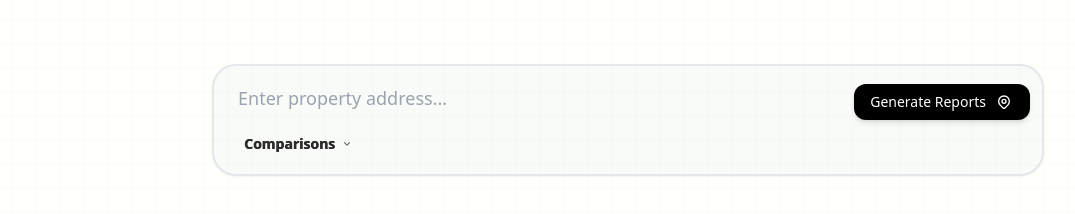
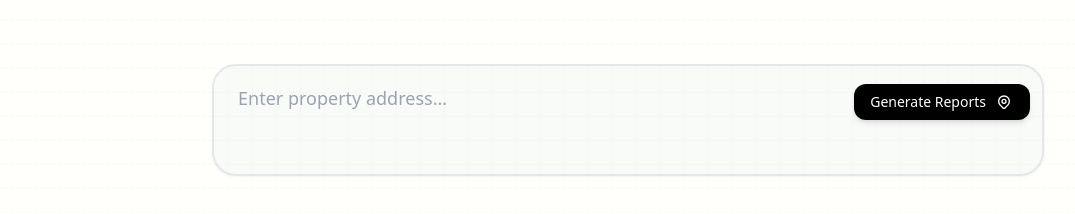
Before and after one commit to isuckplshelpmetestimony/Kairos, a React (Vite) app in the folder Kairos/: page / in a window 1280 px wide. Shown: the part 508-722 px from the top of the page, without its empty margins (12-1087 px from the left). Built offline with nearby package versions, Linux system fonts and the light colour scheme; a web font is replaced by a local one.

Commit message:
Feature flag: Comparisons dropdown hidden with visibility CSS (preserves command box size, easily re-enable)

```diff
--- a/Kairos/src/App.tsx
+++ b/Kairos/src/App.tsx
@@ -23,6 +23,14 @@ import type { KairosAddressOutput } from './types/address';
 import { loadProjections, formatProjectionLabel, findProjectionByName } from './types/projection';
 import type { ProjectionData } from './types/projection';
 
+// ============================================================================
+// FEATURE FLAGS
+// ============================================================================
+// Set to true to enable, false to hide. No code deletion required.
+const FEATURE_FLAGS = {
+  COMPARISONS_DROPDOWN: false, // Enable when 5+ clients request this feature
+};
+// ============================================================================
 
 export default function App() {
   const [compsSelected, setCompsSelected] = useState(true);
@@ -190,7 +198,7 @@ export default function App() {
             </div>
 
             {/* Toggle Buttons at Bottom */}
-            <div className="px-6 flex gap-2">
+            <div className="px-6 flex gap-2" style={{ visibility: FEATURE_FLAGS.COMPARISONS_DROPDOWN ? 'visible' : 'hidden' }}>
               <InlineToggle
                 label="Comparisons"
                 isSelected={compsSelected}
@@ -248,7 +256,7 @@ export default function App() {
 
                 See KAIROS-GUARDRAILS.md > COMPARISONS DROPDOWN DESIGN GUARDRAIL
             ======================================================================== */}
-            {isComparisonsOpen && (
+            {FEATURE_FLAGS.COMPARISONS_DROPDOWN && isComparisonsOpen && (
               <div className="absolute top-full left-0 right-0 mt-2 z-50 bg-white/95 border border-[#E5E4E6] rounded-3xl shadow-lg">
                 {/* Property Type Section */}
                 <div className="p-4 border-b border-[#E5E4E6]">
```
